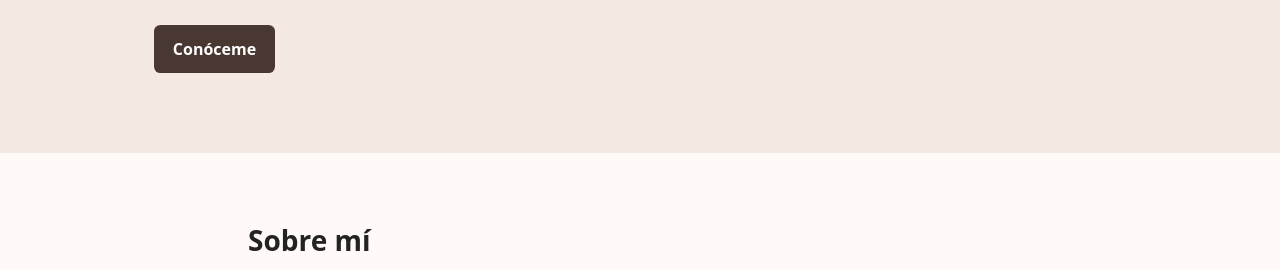
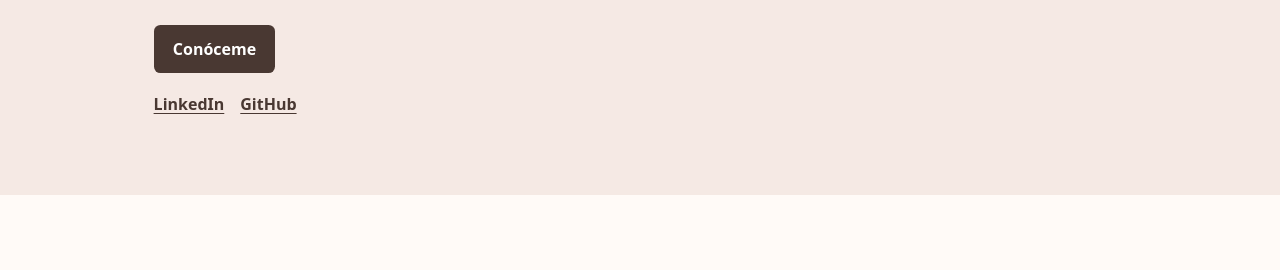
Before and after one commit to susan-montalvo/susan-montalvo.github.io, a plain HTML site: page index.html in a window 1280 px wide. Shown: the part 461-731 px from the top of the page. Drawn offline with Linux system fonts and the light colour scheme.

Commit message:
Add social profile links
Co-authored-by: Copilot <223556219+Copilot@users.noreply.github.com>

```diff
--- a/index.html
+++ b/index.html
@@ -53,6 +53,22 @@
         <a class="button" href="#sobre-mi" data-es="Conóceme" data-en="Get to know me">
           Conóceme
         </a>
+        <div class="social-links" aria-label="Redes sociales / Social profiles">
+          <a
+            href="https://www.linkedin.com/in/susan-montalvo/"
+            target="_blank"
+            rel="noopener noreferrer"
+            data-es="LinkedIn"
+            data-en="LinkedIn"
+          >LinkedIn</a>
+          <a
+            href="https://github.com/susan-montalvo"
+            target="_blank"
+            rel="noopener noreferrer"
+            data-es="GitHub"
+            data-en="GitHub"
+          >GitHub</a>
+        </div>
       </section>
 
       <section class="content-section" id="sobre-mi">
--- a/style.css
+++ b/style.css
@@ -143,6 +143,19 @@ h1 {
 .button:hover,
 .button:focus-visible {
   background: #30241f;
+}
+
+.social-links {
+  display: flex;
+  flex-wrap: wrap;
+  gap: 1rem;
+  margin-top: 1.25rem;
+}
+
+.social-links a {
+  color: #493832;
+  font-weight: 650;
+  text-underline-offset: 0.2em;
 }
 
 .content-section {
```
